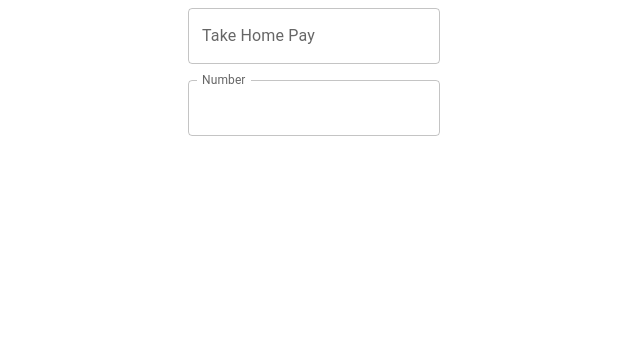
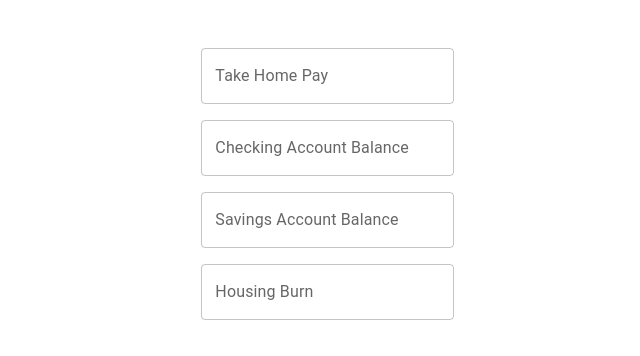
Before and after one commit to EricMoy7/SR50, a React (Create React App) app: page / in a window 1280 px wide. Shown: the top 356 px of the page, without its empty margins (252-892 px from the left). Built offline with nearby package versions, Linux system fonts and the light colour scheme.

Commit message:
added more form items

```diff
--- a/src/App.js
+++ b/src/App.js
@@ -5,7 +5,7 @@ import FinanceForm from './components/FinanceForm';
 function App() {
 	return (
 		<div>
-			<div className="grid gap-4 grid-cols-3 grid-rows-1">
+			<div className="grid gap-4 grid-cols-3 grid-rows-1 p-10">
 				<div className="col-span-1 col-start-2 col-end-2 ">
 					<FinanceForm />
 				</div>
--- a/src/components/FinanceForm.js
+++ b/src/components/FinanceForm.js
@@ -36,21 +36,39 @@ export default function FinanceForm() {
 		>
 			<div>
 				<TextField
-					type="text"
-					id="outlined-required"
+					type="number"
+					id="takeHomePay"
 					label="Take Home Pay"
 					name="takeHomePay"
-					defaultValue="Hello World"
 					value={financialData.takeHomePay}
 					onChange={(e) => handleChange(e)}
 				/>
+
 				<TextField
-					id="outlined-number"
-					label="Number"
 					type="number"
-					InputLabelProps={{
-						shrink: true,
-					}}
+					id="checkingAccountBalance"
+					label="Checking Account Balance"
+					name="checkingAccountBalance"
+					value={financialData.checkingAccountBalance}
+					onChange={(e) => handleChange(e)}
+				/>
+
+				<TextField
+					type="number"
+					id="savingsAccountBalance"
+					label="Savings Account Balance"
+					name="savingsAccountBalance"
+					value={financialData.savingsAccountBalance}
+					onChange={(e) => handleChange(e)}
+				/>
+
+				<TextField
+					type="number"
+					id="housingBurn"
+					label="Housing Burn"
+					name="housingBurn"
+					value={financialData.housingBurn}
+					onChange={(e) => handleChange(e)}
 				/>
 			</div>
 		</Box>
```
